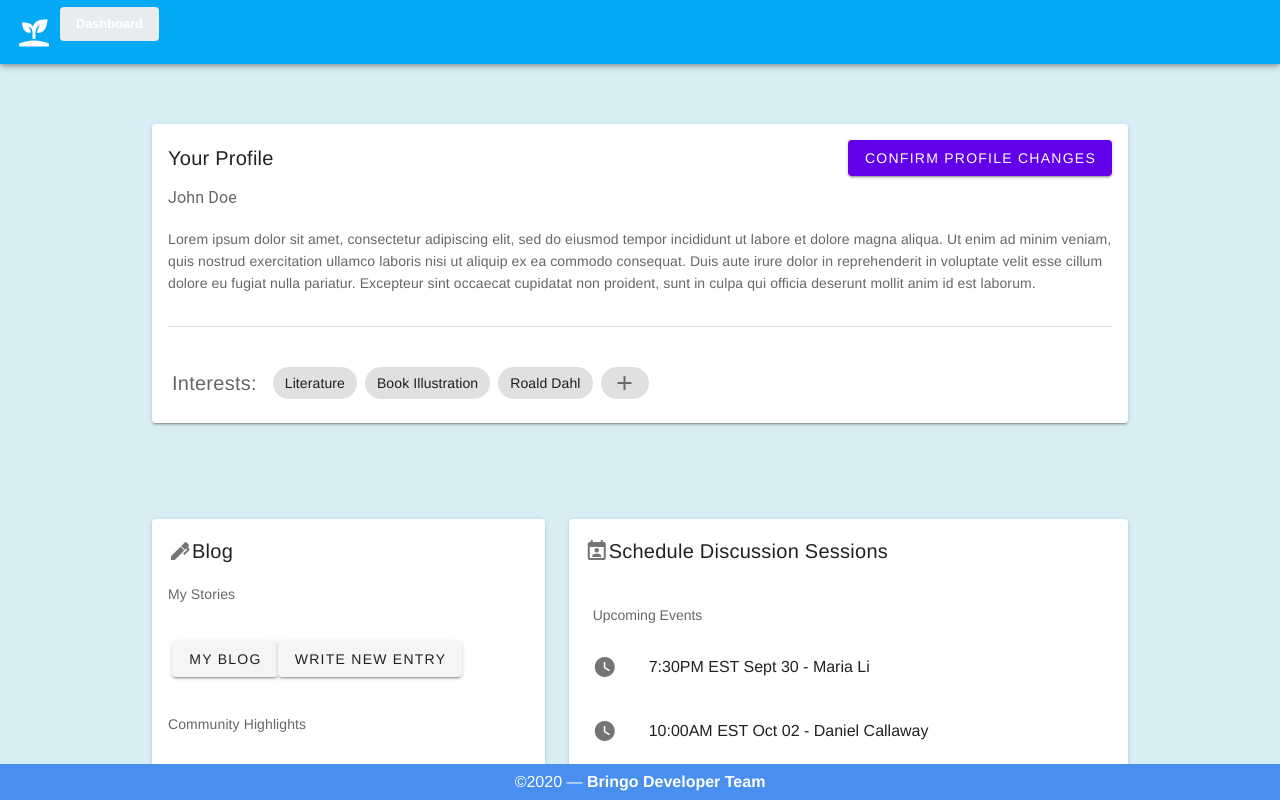
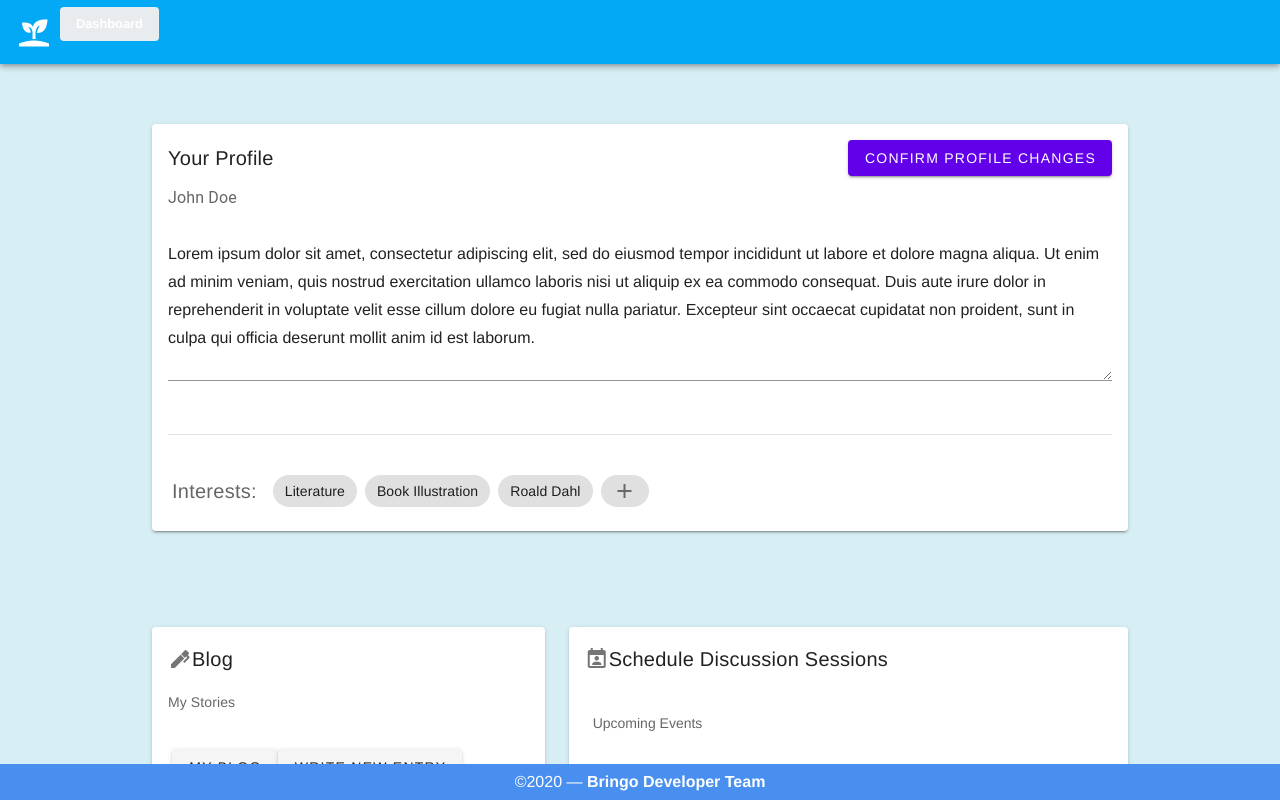
Before and after one commit to joyliu-q/Bringo, a Vue app in the folder bringo/client/: page /dashboard in a window 1280 px wide. Both pictures are taken after a click on the button "EDIT PROFILE INFO". Shown: the top 800 px of the page. Built offline with nearby package versions, Linux system fonts and the light colour scheme; what vue-calendly would draw is missing.

Commit message:
finalized dashboard prototype

```diff
--- a/bringo/client/src/views/Dashboard.vue
+++ b/bringo/client/src/views/Dashboard.vue
@@ -114,9 +114,10 @@
                         <div class="my-4 subtitle-1">
                             John Doe
                         </div>
-                        <div>
-                            Lorem ipsum dolor sit amet, consectetur adipiscing elit, sed do eiusmod tempor incididunt ut labore et dolore magna aliqua. Ut enim ad minim veniam, quis nostrud exercitation ullamco laboris nisi ut aliquip ex ea commodo consequat. Duis aute irure dolor in reprehenderit in voluptate velit esse cillum dolore eu fugiat nulla pariatur. Excepteur sint occaecat cupidatat non proident, sunt in culpa qui officia deserunt mollit anim id est laborum.
+                        <div v-if="editProfile !== true">
+                            {{ profileIntro }}
                         </div>
+                        <v-textarea v-if="editProfile == true" :value="profileIntro"></v-textarea>
                         </v-card-text>
                     <v-divider class="mx-4"></v-divider>
                     <v-card-text>
@@ -233,6 +234,7 @@
             overlay: false,
             overlay_page: 0,
             editProfile: false,
+            profileIntro: "Lorem ipsum dolor sit amet, consectetur adipiscing elit, sed do eiusmod tempor incididunt ut labore et dolore magna aliqua. Ut enim ad minim veniam, quis nostrud exercitation ullamco laboris nisi ut aliquip ex ea commodo consequat. Duis aute irure dolor in reprehenderit in voluptate velit esse cillum dolore eu fugiat nulla pariatur. Excepteur sint occaecat cupidatat non proident, sunt in culpa qui officia deserunt mollit anim id est laborum.",
             attendHover: false,
             interests: ["Literature", "Book Illustration", "Roald Dahl"],
             events: ["7:30PM EST Sept 30 - Maria Li",
```
